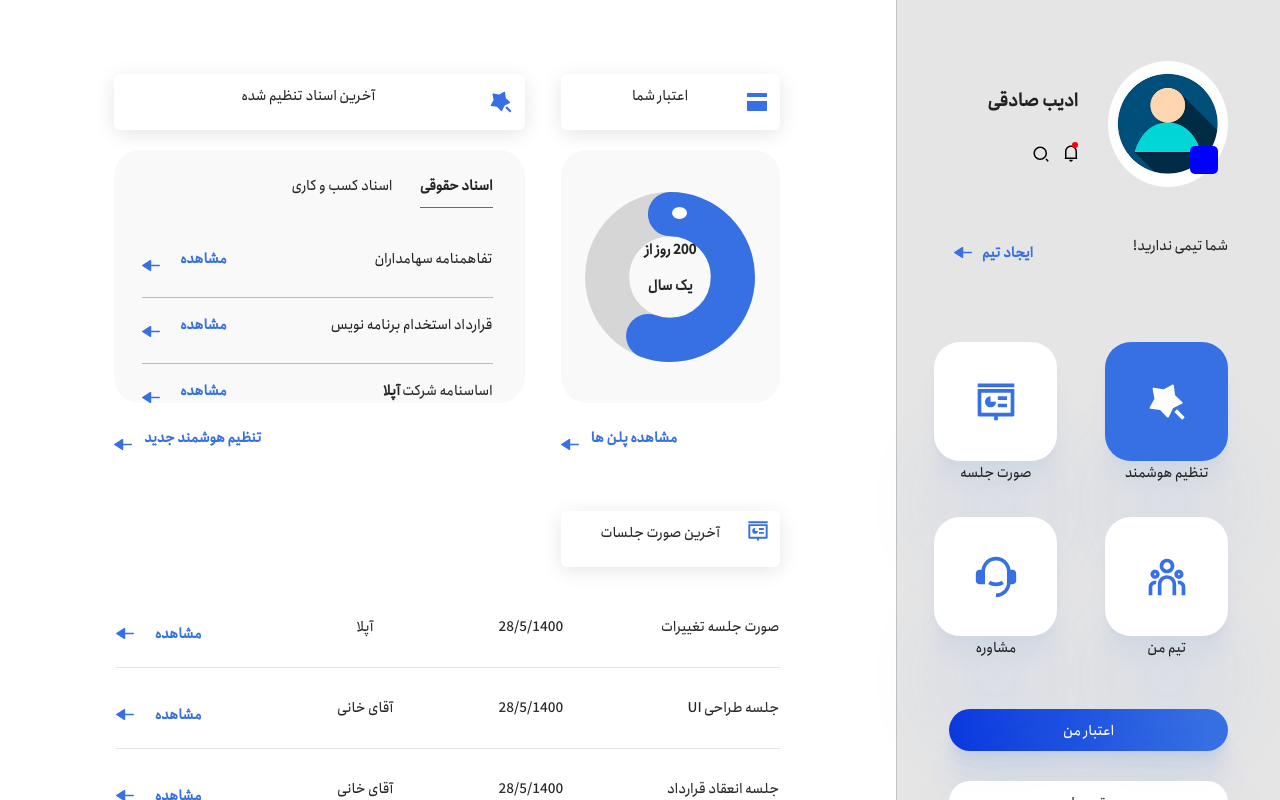
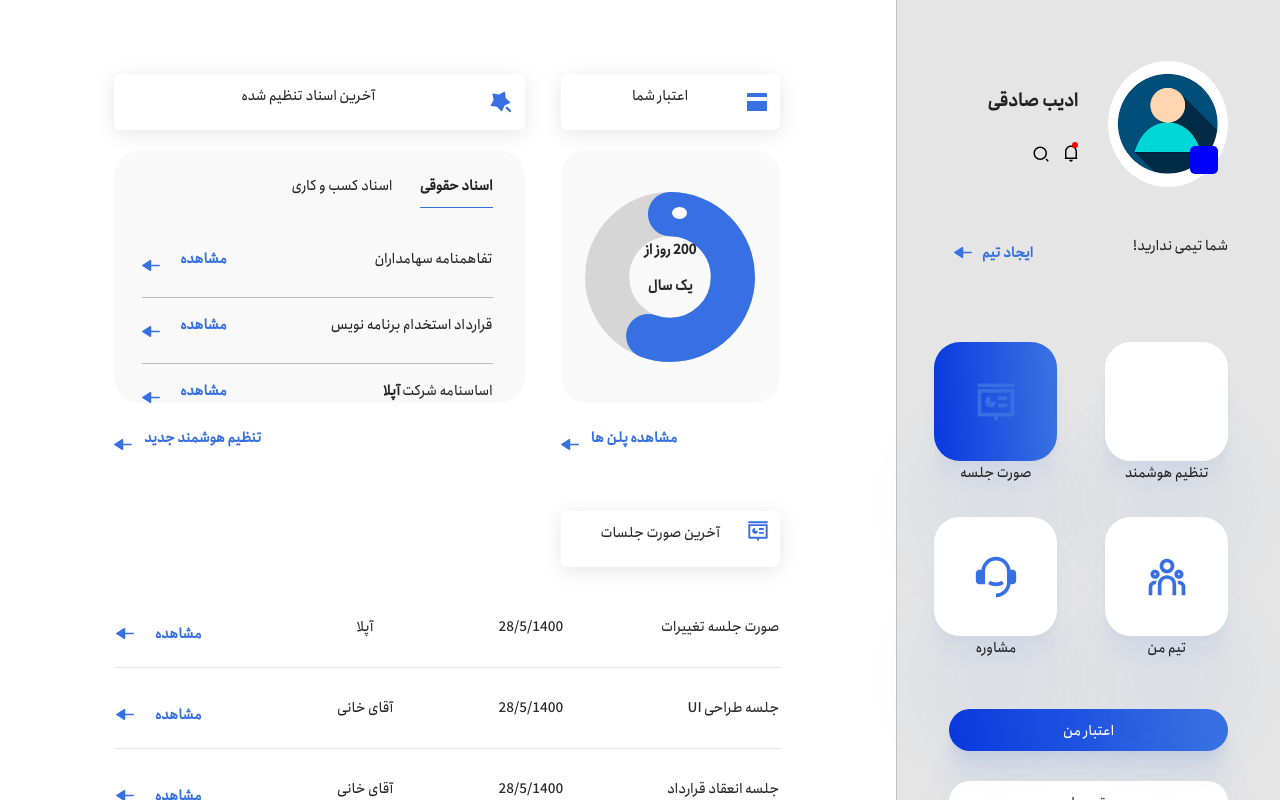
Before and after one commit to adibsadeghi1993/uplaw, a React (Create React App) app: page /team in a window 1280 px wide. Shown: the top 800 px of the page. Built offline with nearby package versions, Linux system fonts and the light colour scheme; some icons are missing.

Commit message:
active item background was changed

```diff
--- a/src/components/proceeding/CreateMeeting/CreateMeeting.js
+++ b/src/components/proceeding/CreateMeeting/CreateMeeting.js
@@ -11,7 +11,7 @@ const CreateMeeting = () => {
     return (
         <main className={styles.main_proceeding}>
         <section className={styles.profilesection}>
-         <UserProfile opacity="opacity" team={ myTeam}/>
+         <UserProfile activeSubject="صورت جلسه" opacity="opacity" team={ myTeam}/>
         </section>
         <section className={styles.proceeding_info}>
          <div className={styles.proceeding_detail}>
--- a/src/components/userInfo/commonFiles/userProfile/UserProfile.js
+++ b/src/components/userInfo/commonFiles/userProfile/UserProfile.js
@@ -3,11 +3,11 @@ import UserImage from "./userImage/UserImage";
 import UserItems from "./userItems/UserItems";
 import  styles from "./userProfile.module.css";
 
-const UserProfile = ({opacity,team}) => {
+const UserProfile = ({opacity,team,activeSubject="صورت جلسه"}) => {
   return (
     <section className={styles.userProfile}>
       <UserImage team={team} />
-        <UserItems opacity={opacity}/>
+        <UserItems opacity={opacity} activeSubject={activeSubject}/>
     </section>
   );
 };
--- a/src/components/userInfo/commonFiles/userProfile/userItems/UserItems.js
+++ b/src/components/userInfo/commonFiles/userProfile/userItems/UserItems.js
@@ -5,34 +5,34 @@ import adjustImage from "../../../../../asstes/adjust.svg";
 import adviseImage from "../../../../../asstes/advise.svg";
 import teamImage from "../../../../../asstes/team.svg";
 
-const UserItems = ({opacity}) => {
+const UserItems = ({opacity,activeSubject}) => {
   return (
 
     <div>
       <section className={styles.userItems}>
-        <div className={  opacity ? `${styles.opacity} ${styles.meeting}` : `${styles.userItems_item} ${styles.meeting}`}>
-          <div className={styles.userItems_item_container}>
+        <div className={  opacity ? `${styles.opacity} ${styles.meeting} ` : `${styles.userItems_item} ${styles.meeting}`}>
+          <div className={`${styles.userItems_item_container} ${activeSubject==="صورت جلسه" ?styles.active:null}`}>
             <img src={meetingImage} alt="slider" />
           </div>
           <p>صورت جلسه</p>
 
         </div>
-        <div className={  opacity ? `${styles.opacity} ${styles.adjust}` : `${styles.userItems_item} ${styles.adjust}`}>
-          <div className={`${styles.userItems_item_container} ${styles.adjust_container}`}>
+        <div className={  opacity ? `${styles.opacity} ${styles.adjust} ` : `${styles.userItems_item} ${styles.adjust}`}>
+          <div className={`${styles.userItems_item_container} ${activeSubject==="تنظیم هوشمند" ?styles.active:styles.inactive} ${styles.adjust_container}`}>
             <img src={adjustImage} alt="adjust" />
           </div>
           <p>تنظیم هوشمند</p>
         </div>
 
-        <div className={  opacity ? `${styles.opacity} ${styles.consultant}` : `${styles.userItems_item} ${styles.consultant}`}>
-          <div className={styles.userItems_item_container}>
+        <div className={  opacity ? `${styles.opacity} ${styles.consultant} ` : `${styles.userItems_item} ${styles.consultant}`}>
+          <div className={`${styles.userItems_item_container} ${activeSubject==="مشاوره" ?styles.active:null}`}>
             <img src={adviseImage} alt="consultant" />
           </div>
           <p>مشاوره</p>
 
         </div>
-        <div className={  opacity ? `${styles.opacity} ${styles.myteam}` : `${styles.userItems_item} ${styles.myteam}`}>
-          <div className={styles.userItems_item_container}>
+        <div className={  opacity ? `${styles.opacity} ${styles.myteam} ` : `${styles.userItems_item} ${styles.myteam}`}>
+          <div className={`${styles.userItems_item_container} ${activeSubject==="تیم من" ?styles.active:null} `}>
             <img src={teamImage} alt="teamwork" />
           </div>
           <p>تیم من</p>
--- a/src/components/userInfo/commonFiles/userProfile/userItems/userItems.module.css
+++ b/src/components/userInfo/commonFiles/userProfile/userItems/userItems.module.css
@@ -92,6 +92,12 @@
   margin-bottom: 30px;
   margin-top: 37px;
 }
+.active{
+  background: linear-gradient(266.18deg, #3770e2 7.12%, #0938df 99.54%);
+}
+.inactive{
+  background-color: #ffffff;
+}
 .supportbtn {
   background-color: #ffffff;
   width: 100%;
```
